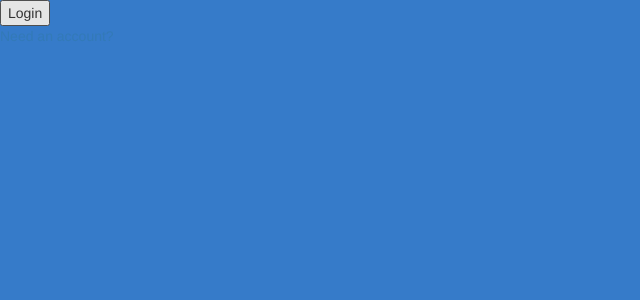
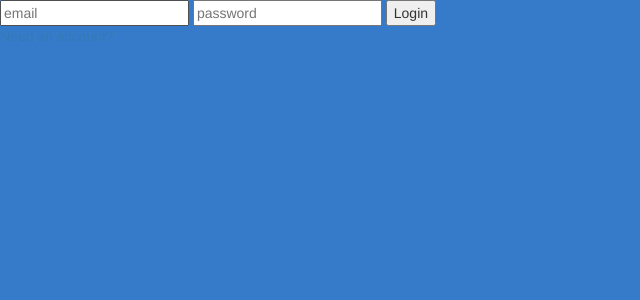
Before and after one commit to Outige/horizon12, a Flask app: page /login in a window 1280 px wide. Shown: the top 300 px of the page, without its empty margins (0-640 px from the left). Run offline with Flask 2, Linux system fonts and the light colour scheme; some libraries are stand-ins or nearby versions.

Commit message:
second commit

```diff
--- a/app/main.py
+++ b/app/main.py
@@ -126,6 +126,10 @@ def register():
 @app.route('/login', methods=['GET', 'POST'])
 def login():
     if request.method == 'POST':
+        email = request.form.get('email')
+        password = request.form.get('password')
+        print(email, password)
+
         # logic to determine if user exists
 
         # replace if true with logic to determine if user is a business
@@ -145,7 +149,8 @@ def jobs():
 
 @app.route('/jobs/apply/<int:job_id>/<int:user_id>')
 def apply(job_id, user_id):
-    return redirect('/jobs#foo')# render_template('jobs.html')
+    job_link = '/jobs#job-' + str(job_id)
+    return redirect(job_link)# render_template('jobs.html')
 
 @app.route('/employee/<int:id>')
 def employee(id):
--- a/app/templates/jobs.html
+++ b/app/templates/jobs.html
@@ -18,8 +18,6 @@
         <p>Blowjob Paintjob</p>
     </div>
     <a href="/jobs/apply/2/2">Apply</a>
-
-
 
 </div>
 <h1>d</h1>
@@ -71,7 +69,9 @@
 <h1>d</h1>
 <h1>d</h1>
 <h1>d</h1>
-<a href="/jobs/apply/2/2" id="foo">Apply</a>
+
+<!-- ! so here  -->
+<a href="/jobs/apply/2/2" id="job-2">Apply</a>
 
 <h1>d</h1>
 {% endblock%}
--- a/app/templates/login.html
+++ b/app/templates/login.html
@@ -6,6 +6,8 @@
 
 {% block body %}
 <form action="/login" method="POST">
+    <input type="text" name="email" placeholder="email">
+    <input type="text" name="password" placeholder="password">
     <input type="submit" value="Login">
 </form>
 <a href="/">Need an account?</a>
```
